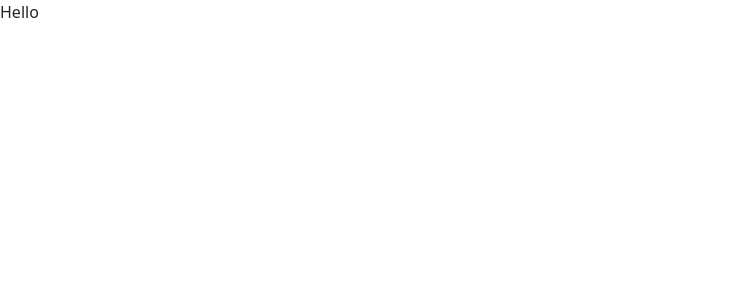
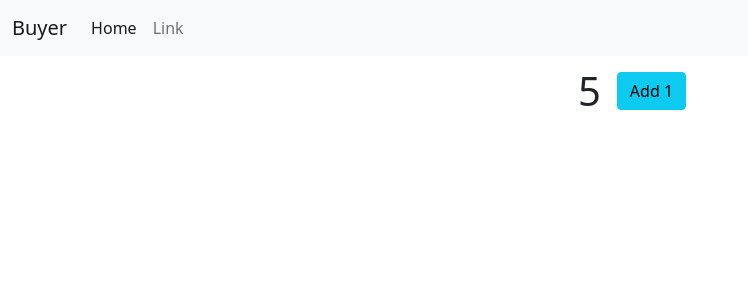
Before and after one commit to ShoiraTa/splitter, a React (Create React App) app: page / in a window 1280 px wide. Shown: the top 300 px of the page, without its empty margins (0-748 px from the left). Built offline with nearby package versions, Linux system fonts and the light colour scheme.

Commit message:
Add class componenet toDo

```diff
--- a/src/App.js
+++ b/src/App.js
@@ -1,10 +1,13 @@
-import './App.css';
+import React, { Component, Fragment } from 'react';
+import Navbar from './components/Navbar';
+import MainContent from './components/MainContent';
 
-function App() {
-  return (
-    <div className="App">
-      <p >Hello</p>
-    </div>
+class App extends Component {
+  render = () => (
+    <Fragment>
+      <Navbar />
+      <MainContent />
+    </Fragment>
   );
 }
 
--- /dev/null
+++ b/src/components/MainContent.jsx
@@ -0,0 +1,30 @@
+import { Component, Fragment } from 'react';
+
+class MainContent extends Component {
+  constructor(props) {
+    super(props)
+    this.state = {
+      count: 5,
+    }
+  }
+
+  handleAdd = () => {
+    this.setState({
+      count: this.state.count += 2
+    })
+  }
+
+  render = () => (
+    <Fragment>
+      <div className='row'>
+        <div className=' d-flex col-12 align-items-center justify-content-center'>
+          <h1 className='d-inline m-0'>{this.state.count}</h1>
+          <button className='btn  btn-info m-3' onClick={this.handleAdd}>Add 1</button>
+        </div>
+      </div>
+
+    </Fragment>
+  )
+}
+
+export default MainContent
--- /dev/null
+++ b/src/components/Navbar.js
@@ -0,0 +1,43 @@
+import { Component, Fragment } from 'react';
+
+class Navbar extends Component {
+  render = () => (
+    <Fragment>
+      <nav className="navbar navbar-expand-lg navbar-light bg-light">
+        <div className="container-fluid">
+          <a className="navbar-brand" href="/#">
+            Buyer
+          </a>
+          <button
+            className="navbar-toggler"
+            type="button"
+            data-bs-toggle="collapse"
+            data-bs-target="#navbarSupportedContent"
+            aria-controls="navbarSupportedContent"
+            aria-expanded="false"
+            aria-label="Toggle navigation"
+          >
+            <span className="navbar-toggler-icon"></span>
+          </button>
+          <div className="collapse navbar-collapse" id="navbarSupportedContent">
+            <ul className="navbar-nav me-auto mb-2 mb-lg-0">
+              <li className="nav-item">
+                <a className="nav-link active" aria-current="page" href="#">
+                  Home
+                </a>
+              </li>
+
+              <li className="nav-item">
+                <a className="nav-link" href="#">
+                  Link
+                </a>
+              </li>
+            </ul>
+          </div>
+        </div>
+      </nav>
+    </Fragment>
+  );
+}
+
+export default Navbar;
--- a/src/index.js
+++ b/src/index.js
@@ -3,7 +3,7 @@
 import './index.css';
 import App from './App';
 import reportWebVitals from './reportWebVitals';
-import 'bootstrap/dist/css/bootstrap.css'
+import 'bootstrap/dist/css/bootstrap.css';
 
 const root = ReactDOM.createRoot(document.getElementById('root'));
 root.render(
@@ -12,7 +12,4 @@
   </React.StrictMode>
 );
 
-// If you want to start measuring performance in your app, pass a function
-// to log results (for example: reportWebVitals(console.log))
-// or send to an analytics endpoint. Learn more: https://bit.ly/CRA-vitals
 reportWebVitals();
```
Also changed, not shown: src/components/ToDo.js (added, +77 -0 lines).
